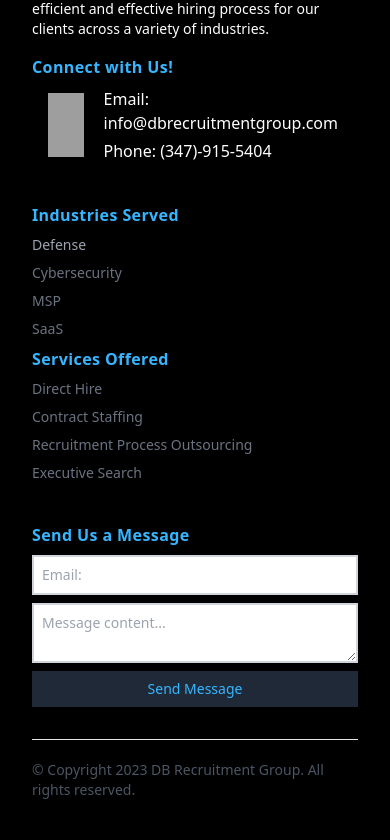
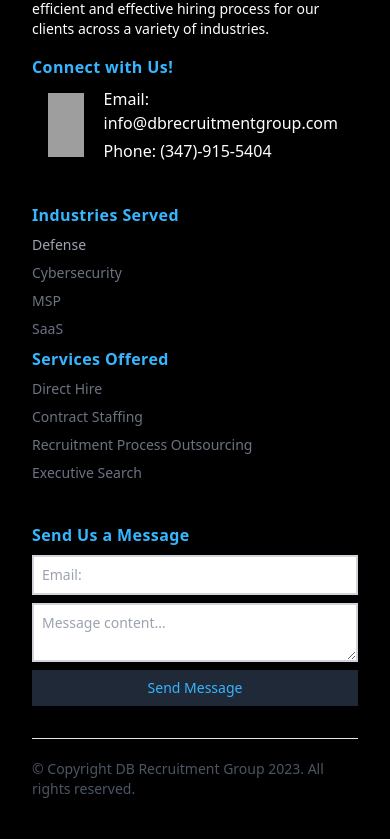
Before and after one commit to andrewjulian/dbrecruitment-website, a React (Vite) app: page / in a window 390 px wide. Shown: the part 6901-7741 px from the top of the page. Built offline with nearby package versions, Linux system fonts and the light colour scheme; grey boxes are pictures that could not be loaded.

Commit message:
form input options responsive

```diff
--- a/src/Components/Footer.jsx
+++ b/src/Components/Footer.jsx
@@ -88,7 +88,7 @@ const Footer = () => {
                 placeholder="Email:"
               />
               <textarea
-                className="border-2 border-gray-300 p-2 text-black"
+                className="h-[15vw] border-2 border-gray-300 p-2 text-black"
                 placeholder="Message content..."
               />
               <button className=" bg-gray-800 p-2 text-[#36b6ff] hover:bg-[#36b6ff] hover:text-white">
@@ -100,7 +100,7 @@ const Footer = () => {
 
         <div className="flex flex-col-reverse justify-between border-t pb-10 pt-5 lg:flex-row">
           <p className="text-sm text-gray-600">
-            © Copyright 2023 DB Recruitment Group. All rights reserved.
+            © Copyright DB Recruitment Group 2023. All rights reserved.
           </p>
         </div>
       </footer>
```
